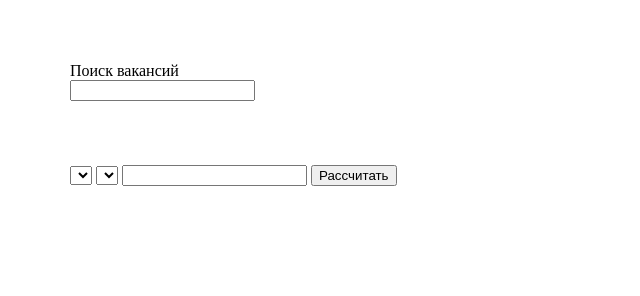
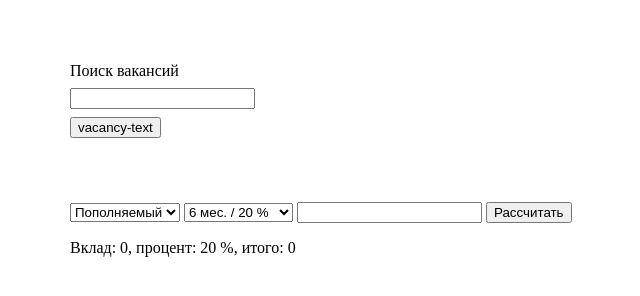
Before and after one commit to Sawyron/JobHunter, a website built with webpack: page public/index.html in a window 1280 px wide. Both pictures are taken after a click on the button "Рассчитать". Shown: the part 140-436 px from the top of the page, without its empty margins (70-710 px from the left). Built offline with nearby package versions, Linux system fonts and the light colour scheme; no server answers.

Commit message:
implement vacancy search

```diff
--- a/public/index.html
+++ b/public/index.html
@@ -15,9 +15,10 @@
       </div>
     </header>
     <div class="container">
-      <form>
+      <form class="search-vacancy">
         <label for="search_vacancy">Поиск вакансий</label>
-        <input type="text" id="search_vacancy" style="display: block" />
+        <input type="text" id="search-vacancy-input" />
+        <input type="submit" value="vacancy-text" id="vacancy-search-submit" />
       </form>
     </div>
     <main>
--- a/public/styles.css
+++ b/public/styles.css
@@ -21,3 +21,13 @@
 .swiper-content {
   height: 100% !important;
 }
+#vacancy-search-submit {
+  display: block;
+  margin-top: 0.5rem;
+}
+
+#search-vacancy-input {
+  display: block;
+  margin-top: 0.5rem;
+  margin-bottom: 0.5rem;
+}
--- a/src/index.ts
+++ b/src/index.ts
@@ -1,21 +1,8 @@
 import '../public/styles.css';
-import { swiper } from './swiper-init.js';
-import { VacancyService } from './vacancies/vacancy-service.js';
-import { mapVacancyToHTMLDivElement } from './vacancies/vacancy-html-element-mapper.js';
 import { initializeDepositHtmlElement } from './deposit/deposit-html-element-factory.js';
+import { initializeVacancySearch } from './vacancies/vacancy-search-html-element-init.js';
 
-const service = new VacancyService();
-const vacancies = await service.getVacancies();
-const vacancyHtmlElements = vacancies
-  .map(vacancy => mapVacancyToHTMLDivElement(vacancy))
-  .map(element => {
-    const slideElement = document.createElement('div');
-    slideElement.classList.add('swiper-slide');
-    slideElement.append(element);
-    return slideElement;
-  });
-
-swiper.appendSlide(vacancyHtmlElements);
+initializeVacancySearch();
 initializeDepositHtmlElement([
   {
     name: 'Пополняемый',
--- /dev/null
+++ b/src/vacancies/vacancy-search-html-element-init.ts
@@ -0,0 +1,34 @@
+import { VacancyService } from './vacancy-service.js';
+import { swiper } from '../swiper-init.js';
+import { mapVacancyToHTMLDivElement } from './vacancy-html-element-mapper.js';
+
+export function initializeVacancySearch() {
+  const root = document.querySelector<HTMLFormElement>('form.search-vacancy')!;
+  const vacancyService = new VacancyService();
+  root.addEventListener('submit', e => {
+    e.preventDefault();
+    loadVacancies(vacancyService, root);
+  });
+  loadVacancies(vacancyService, root);
+}
+
+async function loadVacancies(
+  vacancyService: VacancyService,
+  root: HTMLElement
+) {
+  const vacancyTextInput = root.querySelector<HTMLInputElement>(
+    'input#search-vacancy-input'
+  )!;
+  const vacancyText = vacancyTextInput.value.trim();
+  const vacancies = await vacancyService.getVacancies(vacancyText);
+  const vacancyHtmlElements = vacancies
+    .map(vacancy => mapVacancyToHTMLDivElement(vacancy))
+    .map(element => {
+      const slideElement = document.createElement('div');
+      slideElement.classList.add('swiper-slide');
+      slideElement.append(element);
+      return slideElement;
+    });
+  swiper.removeAllSlides();
+  swiper.appendSlide(vacancyHtmlElements);
+}
--- a/src/vacancies/vacancy-service.ts
+++ b/src/vacancies/vacancy-service.ts
@@ -4,12 +4,12 @@ import { IVacancyResponse } from './vacancy-response.interface.js';
 export class VacancyService {
   private static baseUrl = 'https://api.hh.ru';
 
-  public async getVacancies(): Promise<IVacancyResponse[]> {
+  public async getVacancies(text?: string): Promise<IVacancyResponse[]> {
     const response = await axios.get<{ items: IVacancyResponse[] }>(
       `vacancies`,
       {
         baseURL: VacancyService.baseUrl,
-        params: {},
+        params: { text: text },
       }
     );
     return response.data.items;
```
